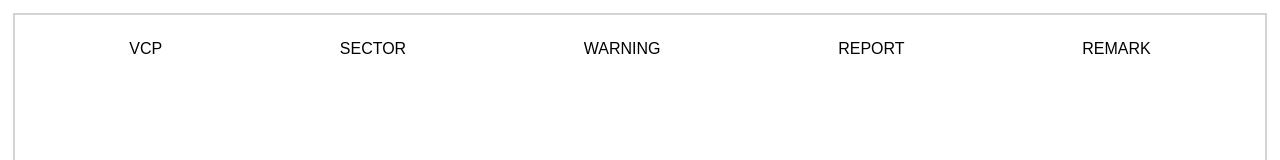
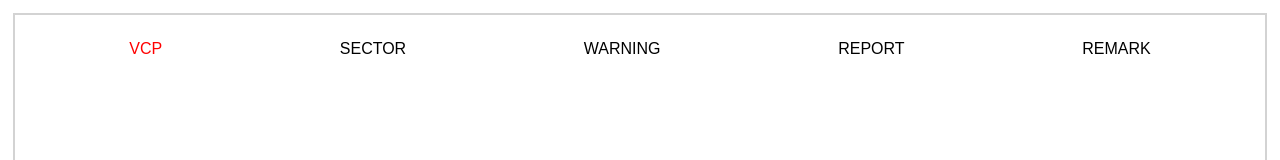
Before and after one commit to emkg/data_collection, a React (Create React App) app: page / in a window 1280 px wide. Both pictures are taken after a click on the input 640 px from the left and 172 px from the top of the page. Shown: the top 160 px of the page. Built offline with nearby package versions, Linux system fonts and the light colour scheme.

Commit message:
tabs now only open one at a time and have style

```diff
--- a/src/components/Collection.js
+++ b/src/components/Collection.js
@@ -28,14 +28,15 @@ export default class Collection extends React.Component {
   }
 
   render () {
+    const { openTab } = this.state;
     return (
       <div className="collection">
         <div className="tab-container">
-          <Tab tab="vcp" handleClick={this.handleClick} />
-          <Tab tab="sector" handleClick={this.handleClick} />
-          <Tab tab="warning" handleClick={this.handleClick} />
-          <Tab tab="report" handleClick={this.handleClick} />
-          <Tab tab="remark" handleClick={this.handleClick} />
+          <Tab tab="vcp" clicked={openTab === "vcp"} handleClick={this.handleClick} />
+          <Tab tab="sector" clicked={openTab === "sector"} handleClick={this.handleClick} />
+          <Tab tab="warning" clicked={openTab === "warning"} handleClick={this.handleClick} />
+          <Tab tab="report" clicked={openTab === "report"} handleClick={this.handleClick} />
+          <Tab tab="remark" clicked={openTab === "remark"} handleClick={this.handleClick} />
         </div>
         <Form className={this.state.openTab}/>
       </div>
--- a/src/components/Tab.js
+++ b/src/components/Tab.js
@@ -1,13 +1,16 @@
 import React from 'react';
+import cx from 'classnames';
 
 export default class Tab extends React.Component {
+
   handleClick = () => {
-    this.props.handleClick(this.props.tab)
+    this.props.handleClick(this.props.tab);
   }
 
   render() {
+    const { clicked } = this.props;
     return (
-      <div className="tab" onClick={this.handleClick}>
+      <div className={cx("tab", { clicked })} onClick={this.handleClick}>
         {this.props.tab.toUpperCase()}
       </div>
     )
--- a/src/index.css
+++ b/src/index.css
@@ -31,5 +31,9 @@ form {
 }
 
 .tab {
+  cursor: pointer;
+}
 
+.tab.clicked {
+  color: red;
 }
```
